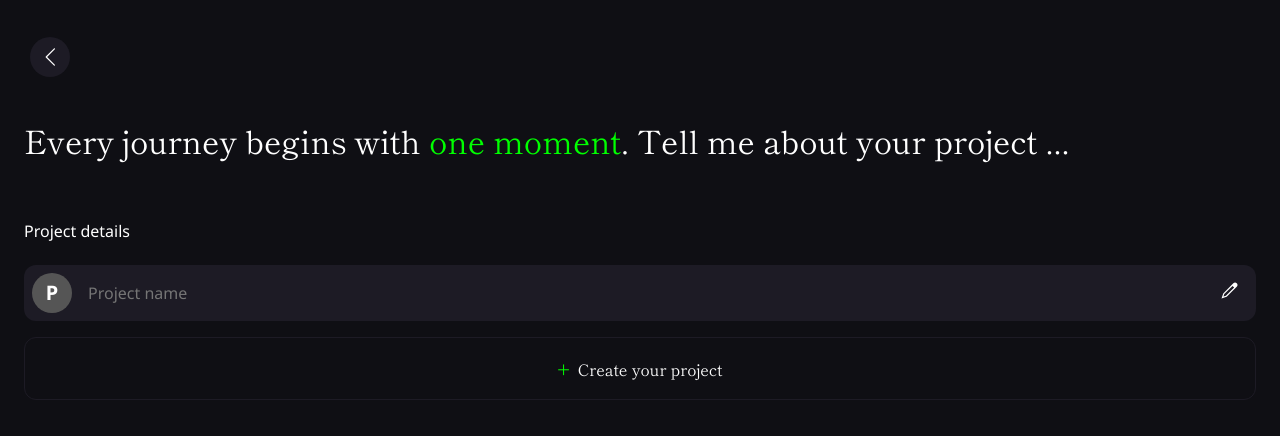
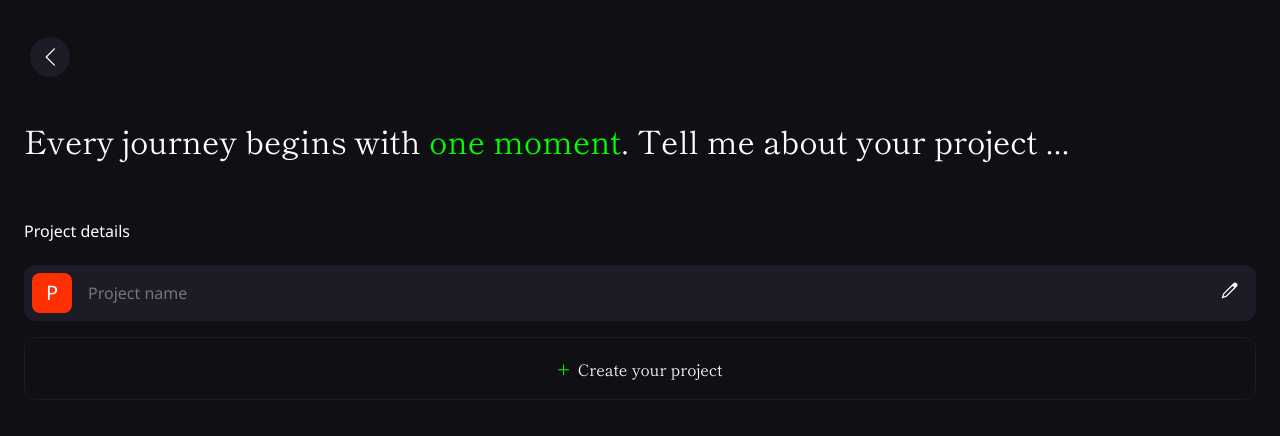
Before and after one commit to espador/souko-app, a React (Create React App) app: page /create-project in a window 1280 px wide. Shown: the top 436 px of the page. Built offline with nearby package versions, Linux system fonts and the light colour scheme.

Commit message:
project color

```diff
--- a/src/pages/CreateProjectPage.jsx
+++ b/src/pages/CreateProjectPage.jsx
@@ -137,7 +137,7 @@ const CreateProjectPage = () => {
                             ) : (
                                 <div
                                     className="default-project-image"
-                                    style={{ backgroundColor: '#555' }} // Example background color
+                                    style={{ backgroundColor: '#FE2F00' }} // Example background color
                                     >
                                     <span>{getInitials(projectName || 'P')}</span>
                                 </div>
--- a/src/styles/components/CreateProjectPage.css
+++ b/src/styles/components/CreateProjectPage.css
@@ -40,7 +40,7 @@
 .project-image-container {
   width: 40px;
   height: 40px;
-  border-radius: 50%;
+  border-radius: 20%;
   overflow: hidden;
   display: flex;
   justify-content: center;
@@ -63,7 +63,7 @@
   align-items: center;
   color: var(--text-color);
   font-family: var(--font-noto-sans);
-  font-weight: 700;
+  font-weight: 400;
   font-size: 20px;
 }
 
```
